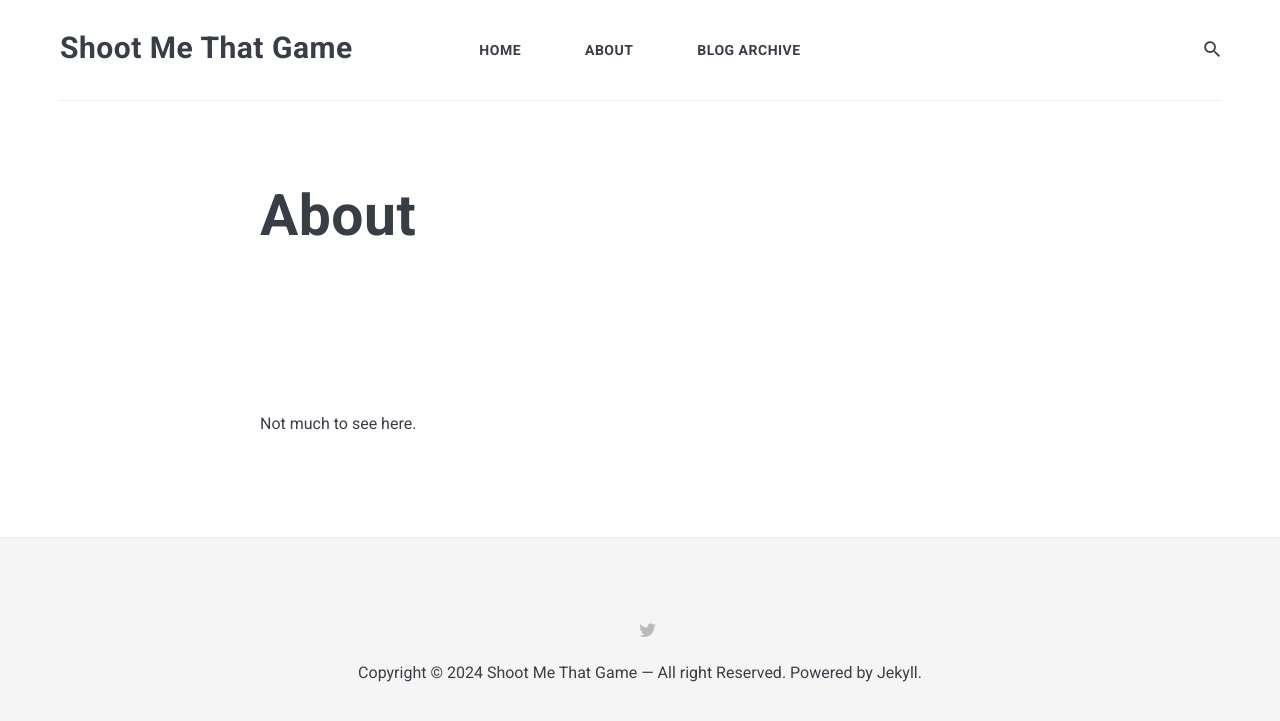
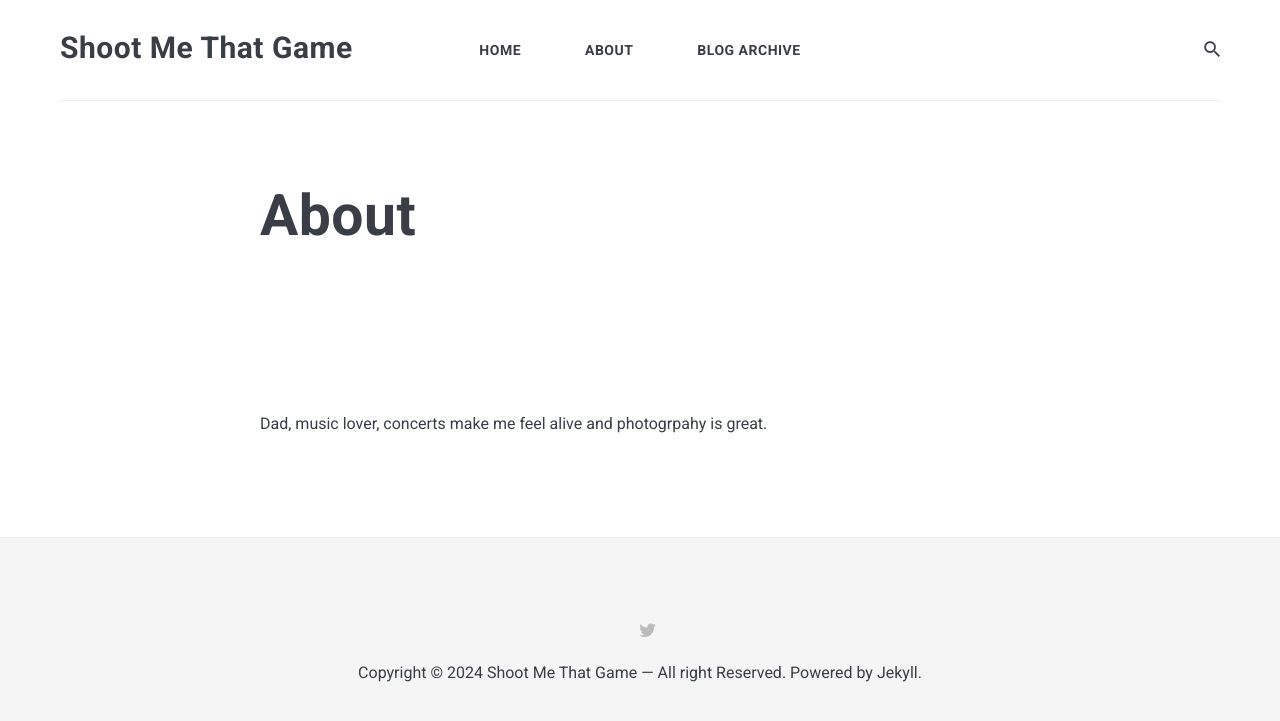
Before and after one commit to AnticOwl/anticowl.github.io, a Jekyll site: the page built from _pages/about.md, in a window 1280 px wide. Shown: the top 721 px of the page. Built offline with Jekyll 4.4.1, drawn with Linux system fonts in a browser that asks for light colours; nearby versions of some CDN libraries.

Commit message:
Update about.md

```diff
--- a/_pages/about.md
+++ b/_pages/about.md
@@ -5,4 +5,4 @@ permalink: /about/
 image:
 ---
 
-Not much to see here.
+Dad, music lover, concerts make me feel alive and photogrpahy is great.
```
